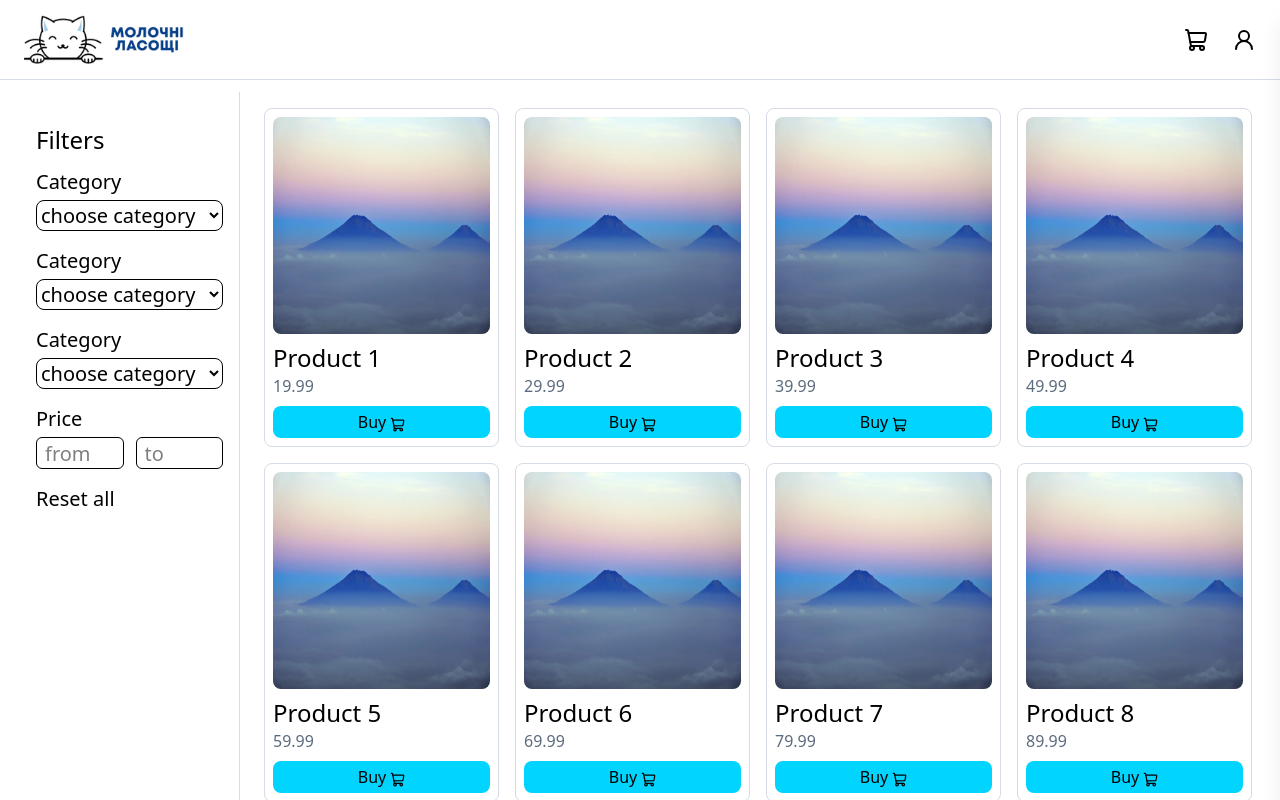
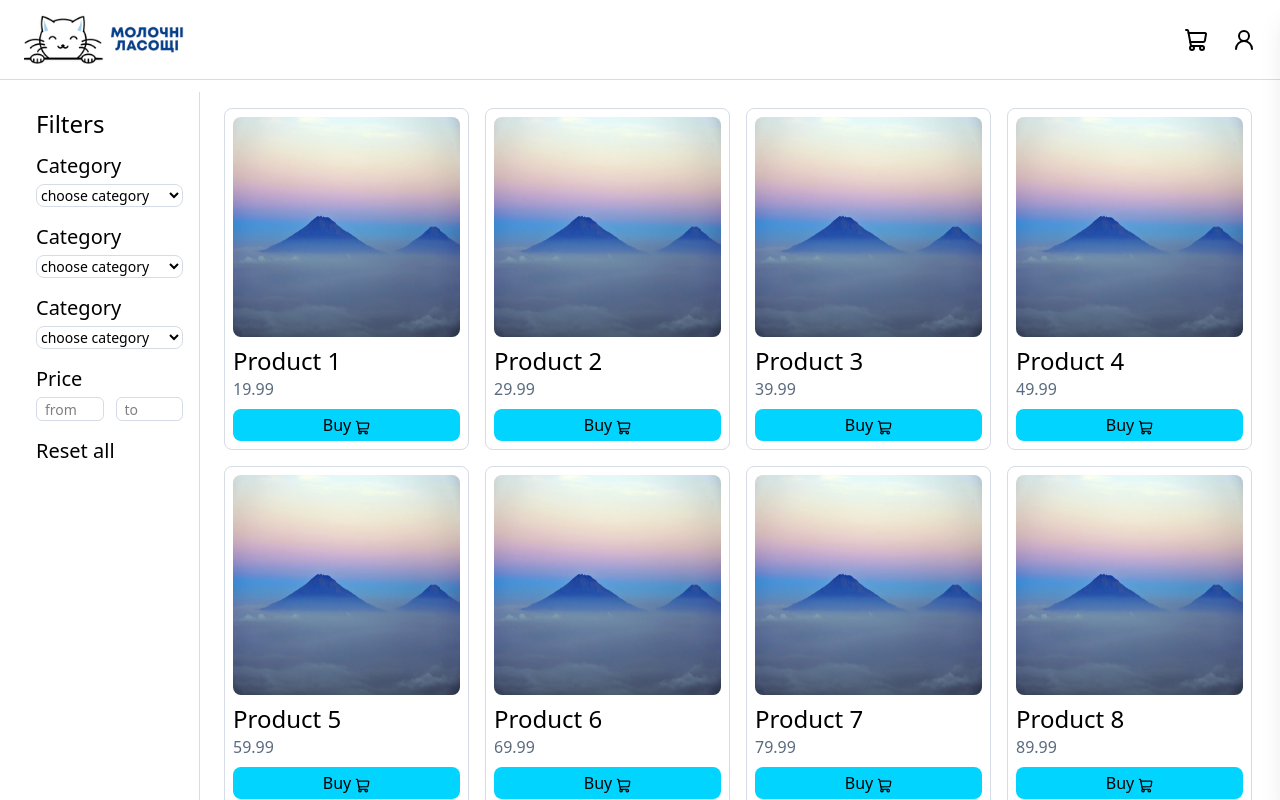
Before and after one commit to Mol4un72/my-shop, a Next.js app: page /products in a window 1280 px wide. Shown: the top 800 px of the page. Built offline with nearby package versions, Linux system fonts and the light colour scheme.

Commit message:
refactor: mobile adaptation modified for sideba

```diff
--- a/components/products/sidebar.tsx
+++ b/components/products/sidebar.tsx
@@ -34,7 +34,7 @@ export function Sidebar() {
                     className={`
                         ${open ? "fixed inset-0 z-50" : "hidden"}
                         bg-white p-6
-                        md:relative md:block md:w-55 md:border-r md:border-[var(--color-border)] md:p-4
+                        md:fixed md:block md:max-w-45 md:border-r md:border-[var(--color-border)] md:px-4 md:py-0
                     `}
                 >
                     <div className="flex justify-between text-3xl md:hidden">
@@ -57,11 +57,11 @@ export function Sidebar() {
 
                         <h2 className="text-4xl md:text-2xl">Filters</h2>
 
-                        <div className="flex flex-col text-3xl gap-4 md:text-xl">
+                        <div className="flex flex-col text-2xl gap-4 md:text-xl">
                             <div className="flex flex-col gap-1">
                                 <label>Category</label>
                                 <select
-                                    className="border rounded-lg"
+                                    className="border border-[var(--color-border)] rounded-lg md:text-sm"
                                     value={filters.category1}
                                     onChange={(e) =>
                                       setFilters({ ...filters, category1: e.target.value })
@@ -77,7 +77,7 @@ export function Sidebar() {
                             <div className="flex flex-col gap-1">
                                 <label>Category</label>
                                 <select
-                                    className="border rounded-lg"
+                                    className="border rounded-lg border-[var(--color-border)] md:text-sm"
                                     value={filters.category2}
                                     onChange={(e) =>
                                       setFilters({ ...filters, category2: e.target.value })
@@ -93,7 +93,7 @@ export function Sidebar() {
                             <div className="flex flex-col gap-1">
                                 <label>Category</label>
                                 <select
-                                    className="border rounded-lg"
+                                    className="border rounded-lg border-[var(--color-border)] md:text-sm"
                                     value={filters.category3}
                                     onChange={(e) =>
                                       setFilters({ ...filters, category3: e.target.value })
@@ -108,8 +108,8 @@ export function Sidebar() {
                             <div className="flex flex-col gap-1">
                                 <label>Price</label>
                                 <div className="flex flex-row gap-3">
-                                    <input placeholder="from" className="w-full text-xl border rounded-md p-2 h-8" />
-                                    <input placeholder="to" className="w-full text-xl border rounded-md p-2 h-8" />
+                                    <input placeholder="from" className="w-full md:max-h-6 text-xl border rounded-md p-2 h-8 border-[var(--color-border)] md:text-sm" />
+                                    <input placeholder="to" className="w-full md:max-h-6 text-xl border rounded-md p-2 h-8 border-[var(--color-border)] md:text-sm" />
                                 </div>
                             </div>
                             <button
@@ -123,6 +123,7 @@ export function Sidebar() {
                         </div>
                     </div>
                 </div>
+                <div className="md:w-45" />
             </aside>
         </>
     )
```
